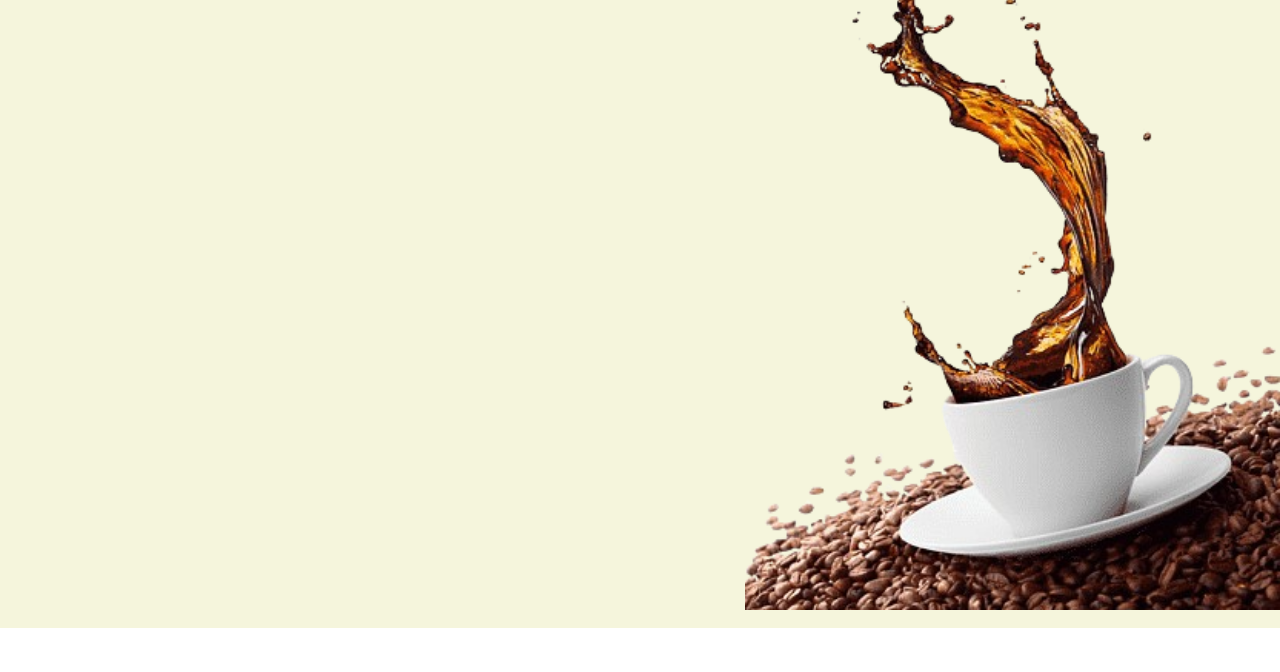
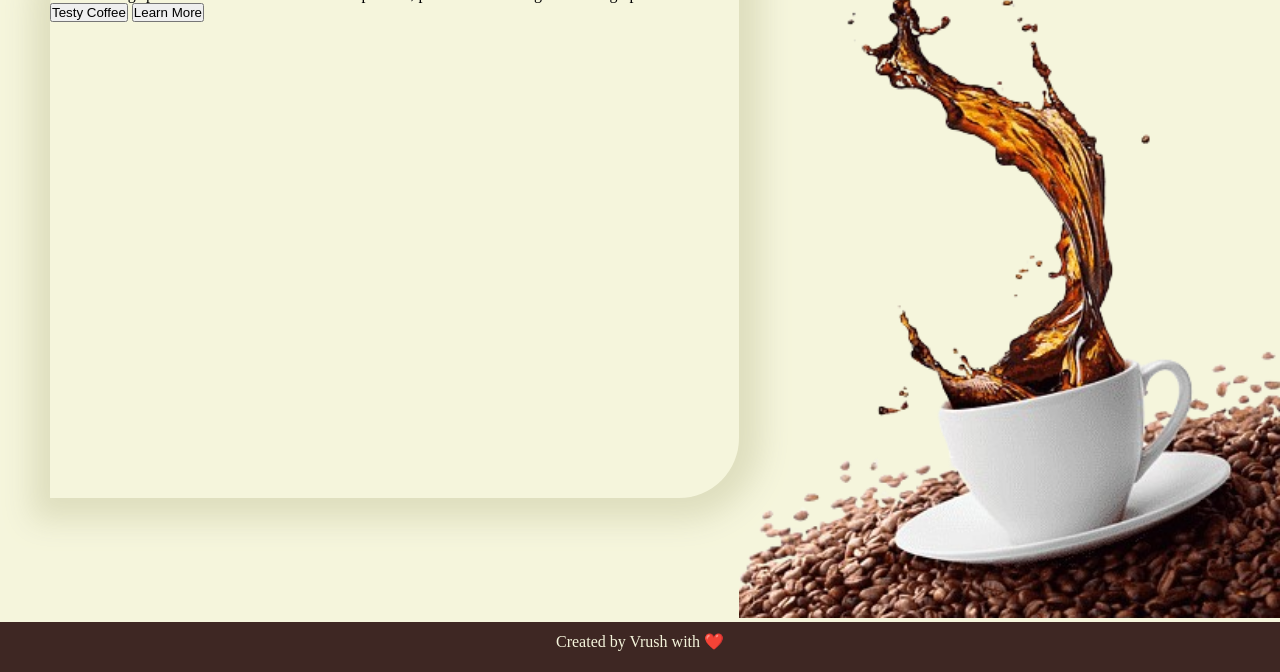
Before and after one commit to Vrush2004/Assignment-18, a plain HTML site: page index.html in a window 1280 px wide. Shown: the part 172-844 px from the top of the page. Before the commit the page ends 800 px from the top, so only its background shows below. Drawn offline with Linux system fonts and the light colour scheme.

Commit message:
Description section added

```diff
--- a/index.html
+++ b/index.html
@@ -20,13 +20,22 @@
         </header>
 
         <div class="section">
-            <div>
-
+            <div class="desc">
+                <h1>Welcome to Our Coffee Shop</h1>
+                <p> A welcoming spot for delicious coffee and fresh pastries, perfect for relaxing or catching up with friends</p>
+                <div class="btn-container">
+                    <button class="btn">Testy Coffee</button>
+                    <button class="btn">Learn More</button>
+                </div>
             </div>
             <div class="image">
                 <img src="./images/coffee-mug.png" alt="Coffee cup">
             </div>
         </div>
+
+        <footer class="footer">
+            Created by Vrush with ❤️
+        </footer>
     </div>
 </body>
 </html>
--- a/style.css
+++ b/style.css
@@ -33,11 +33,26 @@
     background-color: #F5F5DC;
     padding: 5px;
 }
+.desc{
+    height: 550px;
+    width: 800px;
+    box-shadow: 2px 2px 30px 20px #dedebe;
+    border-radius: 60px 0 60px 0;
+    margin: 50px 0 0 50px;
+}
 .section{
     display: flex;
     flex-direction: row;
     justify-content: space-between;
 }
 .image img{
-    height: 89vh;
+    height: 90vh;
 }
+.footer{
+    height: 40px;
+    width: 100%;
+    color: #F5F5DC;
+    background-color: #3E2723;
+    text-align: center;
+    padding-top: 10px;
+}
```
